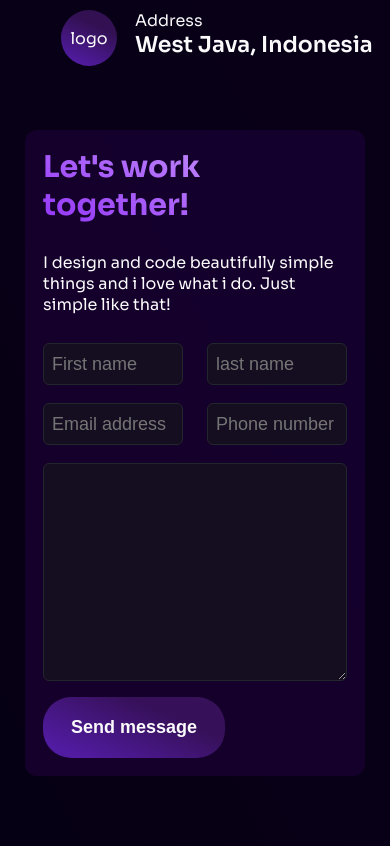
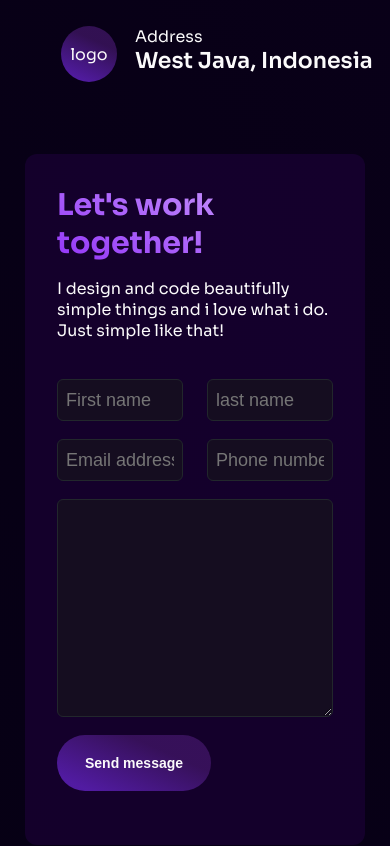
Before and after one commit to LepakBoy/single_page, a Next.js app: page / in a window 390 px wide. Shown: the part 9080-9926 px from the top of the page. Built offline with nearby package versions, Linux system fonts and the light colour scheme.

Commit message:
improve styling:

```diff
--- a/src/app/components/contactSection/contactCard/contactCard.module.css
+++ b/src/app/components/contactSection/contactCard/contactCard.module.css
@@ -1,5 +1,5 @@
 .container{
-    margin-bottom: 28px;
+    margin-bottom: 36px;
     display: flex;
     gap: 18px;
     color: var(--prime_text);
--- a/src/app/components/contactSection/contactSection.module.css
+++ b/src/app/components/contactSection/contactSection.module.css
@@ -5,7 +5,7 @@
 }
 
 .input_area{
-    padding: 18px;
+    padding: 32px 32px 32px 32px;
     border-radius: 12px;
     width: 50%;
     color: var(--prime_text);
@@ -17,6 +17,7 @@
 }
 
 .inputs_wrapper{
+    padding: 22px 0 22px 0;
     display: flex;
     flex-wrap: wrap;
 }
@@ -46,7 +47,7 @@
 
 .text_area{
     width: 100%;
-    margin-bottom: 16px;
+    margin-bottom: 18px;
 }
 
 .button_send{
@@ -61,7 +62,7 @@
 }
 
 .text_contact{
-    margin: 28px 0;
+    margin: 16px 0;
     color: var(--prime_text);
 }
 
@@ -84,6 +85,10 @@
         padding: 36px;
         align-items: start;
     }
+
+    .button_send{
+        font-size: 14px;
+    }
 }
 
 @media(max-width: 475px){
--- a/src/app/components/footer/footer.module.css
+++ b/src/app/components/footer/footer.module.css
@@ -15,3 +15,7 @@
     text-decoration: none;
     color: var(--prime_text);
 }
+
+.link:hover{
+    color: var(--prime_color);
+}
--- a/src/app/components/footer/footer.tsx
+++ b/src/app/components/footer/footer.tsx
@@ -9,6 +9,7 @@ export default function Footer() {
       <Link
         className={styles.link}
         href="https://themejunction.net/html/gerold/demo/"
+        target="__blank"
       >
         Gerold Design
       </Link>
```
